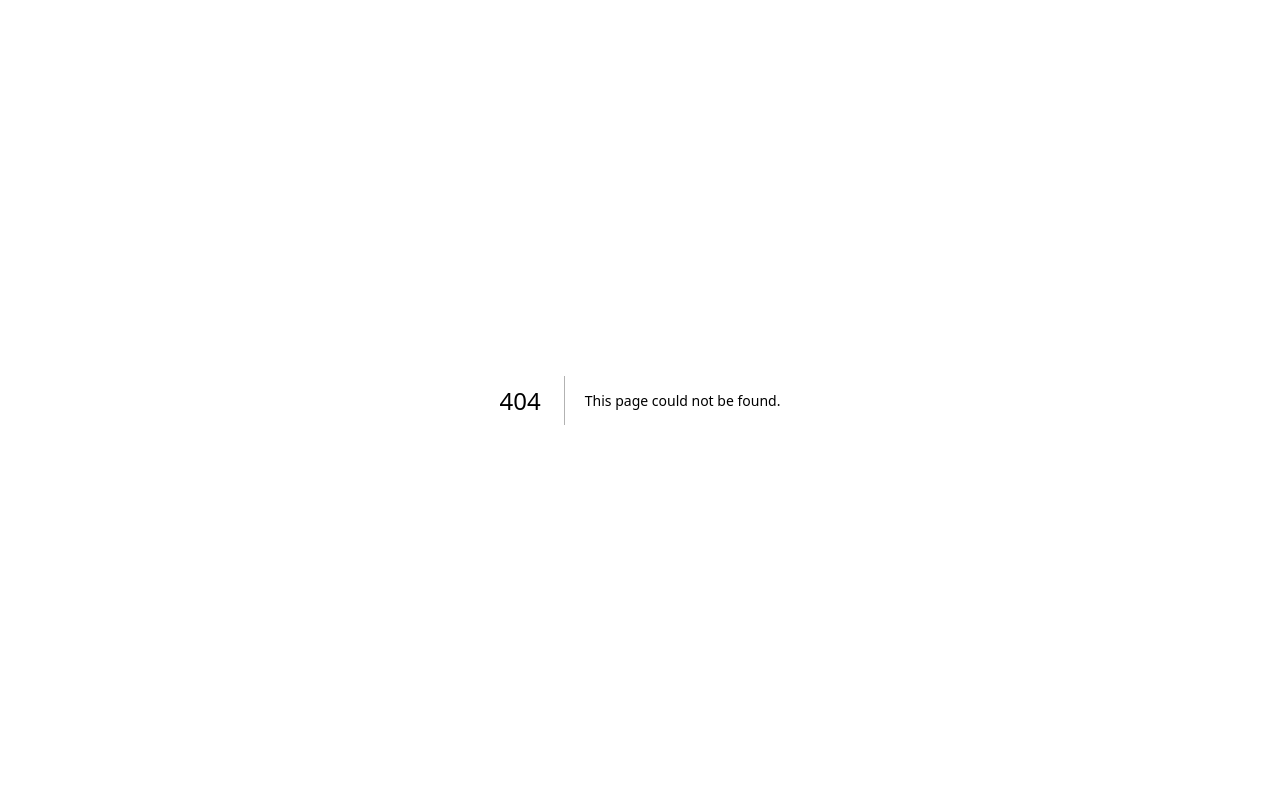
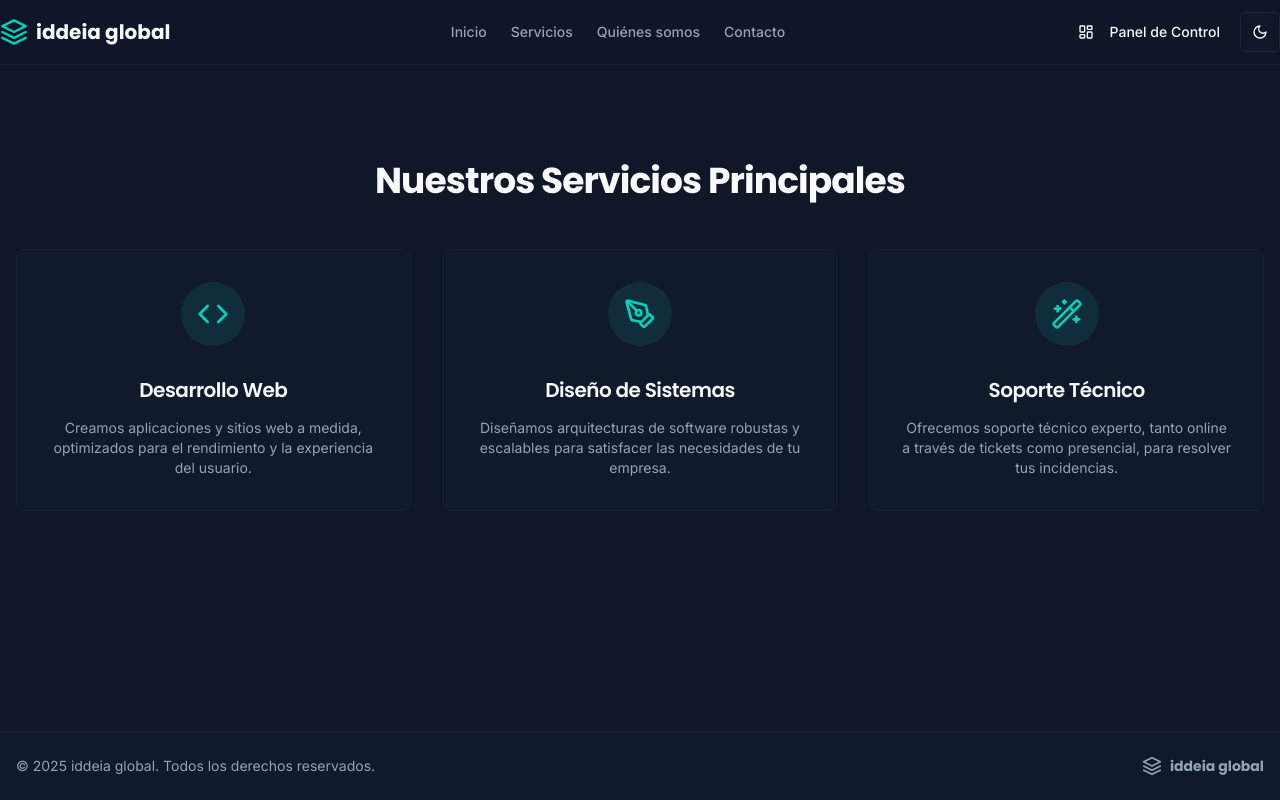
Before and after one commit to zeusolimp/studio, a Next.js app: page /servicios in a window 1280 px wide. Before the commit this address had no page. Built offline with nearby package versions, Linux system fonts and the light colour scheme.

Commit message:
crea una pagina independiente de servicios aplicando la misma logica y e

```diff
--- a/src/app/page.tsx
+++ b/src/app/page.tsx
@@ -3,23 +3,21 @@ import Header from '@/components/landing/Header';
 import HeroSection from '@/components/landing/HeroSection';
 import FeaturesSection from '@/components/landing/FeaturesSection';
 import Footer from '@/components/landing/Footer';
-import type { Section, HeroSectionData, FeaturesSectionData } from '@/types';
+import type { Section, HeroSectionData, FeaturesSectionData, CtaSectionData, AboutUsSectionData } from '@/types';
+import CtaSection from '@/components/landing/CtaSection';
+import AboutUsSection from '@/components/landing/AboutUsSection';
 
 const sectionComponents = {
   hero: HeroSection,
-  features: FeaturesSection,
 };
 
 export default async function Home() {
   const content = await getContent();
 
   const renderSection = (section: Section) => {
-    // Ensure section.type is one of the keys in sectionComponents
-    if (section.type in sectionComponents) {
-        const Component = sectionComponents[section.type as keyof typeof sectionComponents];
-        // The 'any' type is used here for simplicity as each component has different props.
-        // In a larger application, you might use a more robust mapping or type guards.
-        return <Component key={section.id} {...(section as any)} />;
+    if (section.type === 'hero') {
+      const Component = sectionComponents[section.type];
+      return <Component key={section.id} {...(section as HeroSectionData)} />;
     }
     return null;
   };
--- /dev/null
+++ b/src/app/servicios/page.tsx
@@ -0,0 +1,28 @@
+import { getContent } from '@/lib/content';
+import Header from '@/components/landing/Header';
+import Footer from '@/components/landing/Footer';
+import FeaturesSection from '@/components/landing/FeaturesSection';
+import { FeaturesSectionData } from '@/types';
+
+export default async function ServiciosPage() {
+  const content = await getContent();
+  const featuresData = content.sections.find(
+    (section) => section.type === 'features'
+  ) as FeaturesSectionData | undefined;
+
+  return (
+    <div className="flex flex-col min-h-screen">
+      <Header />
+      <main className="flex-grow">
+        {featuresData ? (
+          <FeaturesSection {...featuresData} />
+        ) : (
+          <div className="container mx-auto px-4 py-20 text-center">
+            <p>Contenido de servicios no encontrado.</p>
+          </div>
+        )}
+      </main>
+      <Footer />
+    </div>
+  );
+}
--- a/src/components/landing/Header.tsx
+++ b/src/components/landing/Header.tsx
@@ -17,7 +17,10 @@ const Header = () => {
           <span className="font-headline text-xl font-bold">iddeia global</span>
         </Link>
         <nav className="hidden md:flex items-center gap-6 text-sm font-medium">
-            <Link href="/#features" className="text-muted-foreground transition-colors hover:text-foreground">
+            <Link href="/" className="text-muted-foreground transition-colors hover:text-foreground">
+                Inicio
+            </Link>
+            <Link href="/servicios" className="text-muted-foreground transition-colors hover:text-foreground">
                 Servicios
             </Link>
             <Link href="/sobre-nosotros" className="text-muted-foreground transition-colors hover:text-foreground">
```
